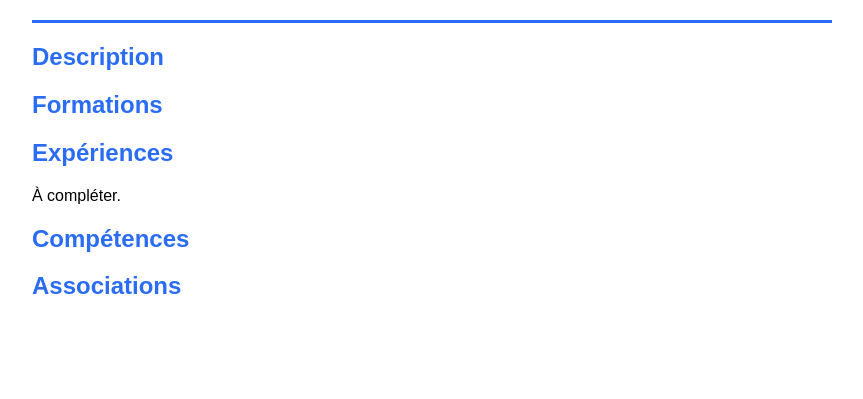
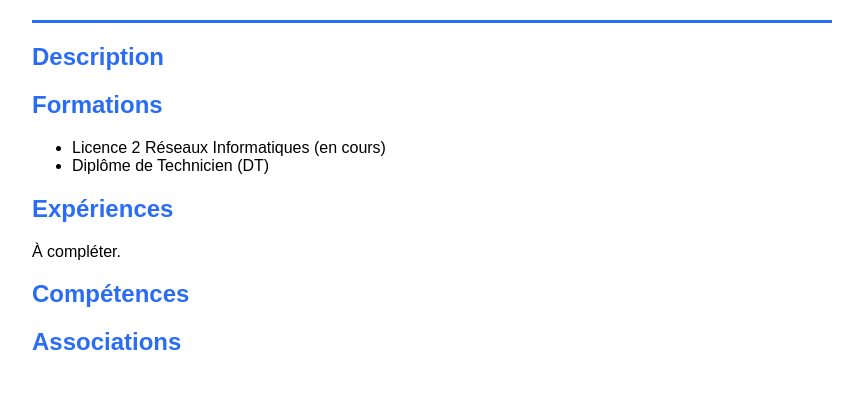
Before and after one commit to josias24josias-svg/Mon-cv, a plain HTML site: page Index.html in a window 1280 px wide. Shown: the whole page, without its empty margins (208-1071 px from the left). Drawn offline with Linux system fonts and the light colour scheme.

Commit message:
Update Index.html

```diff
--- a/Index.html
+++ b/Index.html
@@ -20,7 +20,11 @@
 
     <section id="formations">
       <h2>Formations</h2>
-      <!-- FORMATIONS -->
+      <ul>
+  <li>Licence 2 Réseaux Informatiques (en cours)</li>
+  <li>Diplôme de Technicien (DT)</li>
+</ul>
+
     </section>
 
     <section id="experiences">
```
